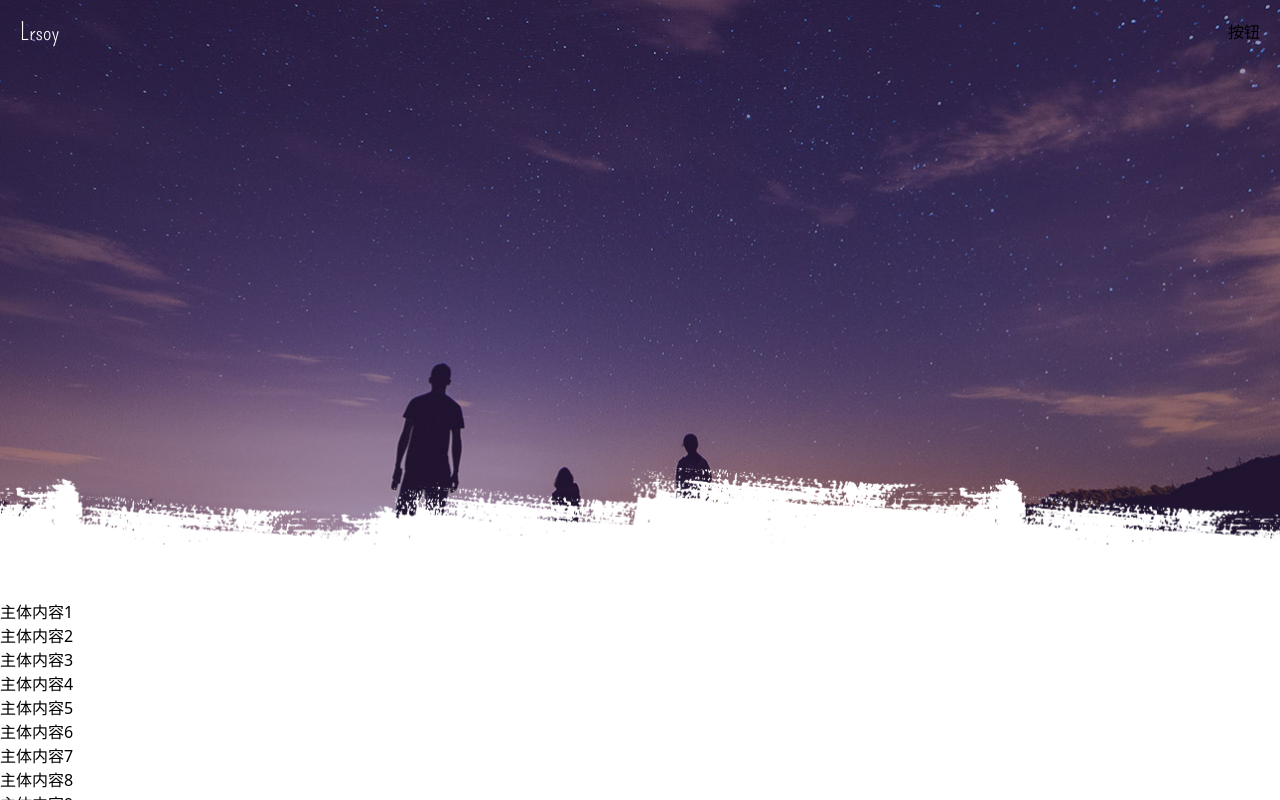
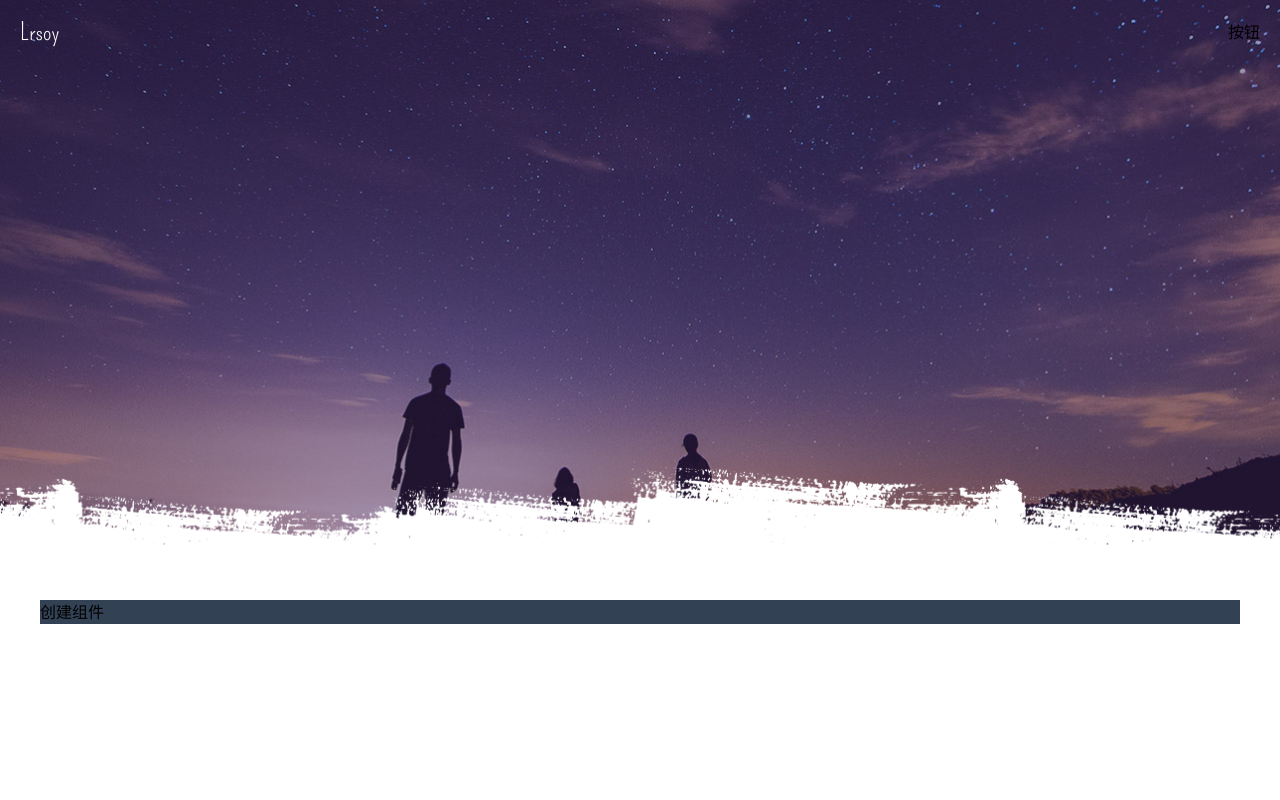
Before and after one commit to lrsoy/my_blog, a Vue app: page / in a window 1280 px wide. Built offline with nearby package versions, Linux system fonts and the light colour scheme.

Commit message:
修改背景图

```diff
--- a/src/views/home/components/home-banner.vue
+++ b/src/views/home/components/home-banner.vue
@@ -14,7 +14,7 @@ import HomeNav from './home-nav.vue'
 .home-banner {
   @apply relative w-full h-[600px] bg-[url('~/assets/images/banner.jpg')] bg-cover bg-center bg-no-repeat ; // bg-fixed
   &::after {
-    @apply absolute bottom-0 left-0 h-36 w-full bg-[url('~/assets/images/h1-rev-bottom.png')]  bg-cover bg-center bg-no-repeat;
+    @apply absolute bottom-0 left-0  h-36 w-full bg-[url('~/assets/images/h1-rev-bottom.png')]  bg-cover bg-center bg-no-repeat;
     content: "";
   }
 }
--- /dev/null
+++ b/src/views/home/components/home-main-list.vue
@@ -0,0 +1,20 @@
+<!-- home-main-list -->
+
+<script setup lang="ts">
+</script>
+<template>
+  <section class="home-main-list">
+    <div class="continer">
+      创建组件
+    </div>
+  </section>
+</template>
+
+<style lang="scss">
+.home-main-list {
+  @apply w-full h-auto flex justify-center;
+  .continer {
+    @apply w-[1200px] h-auto bg-slate-700;
+  }
+}
+</style>
--- a/src/views/home/components/home-nav.vue
+++ b/src/views/home/components/home-nav.vue
@@ -16,5 +16,8 @@
     @apply text-2xl cursor-pointer text-white;
     font-family: 'Pompiere-Regular';
   }
+  // .open-ben {
+  //   @apply w-[100px] h-[36px] bg-[url('~/assets/images/icon-user.svg')] bg-auto bg-center bg-no-repeat;
+  // }
 }
 </style>
--- a/src/views/home/index.vue
+++ b/src/views/home/index.vue
@@ -2,13 +2,14 @@
 
 <script setup lang="ts">
 import HomeBanner from './components/home-banner.vue'
+import HomeMainList from './components/home-main-list.vue'
 </script>
 <template>
 <!-- <img src="https://ghchart.rshah.org/lrsoy" /> -->
   <div class="home-continer">
     <HomeBanner />
     <main>
-      <div v-for="item in 100">主体内容{{ item }}</div>
+      <HomeMainList />
     </main>
   </div>
 </template>
```
Also changed, not shown: src/assets/images/icon-user.svg (renamed from public/下载.svg).
